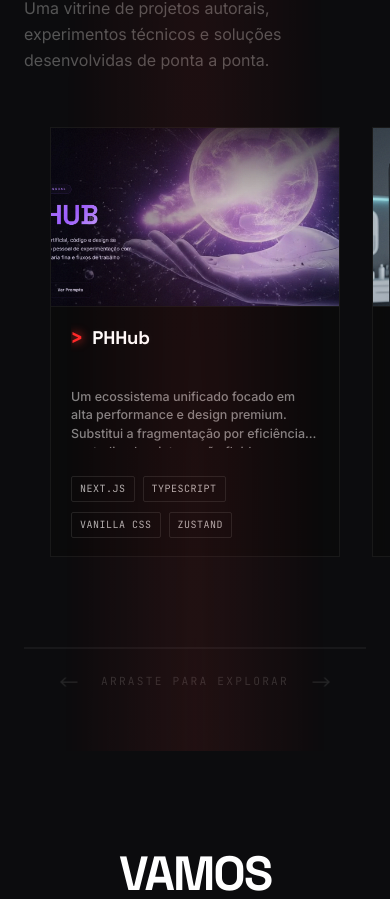
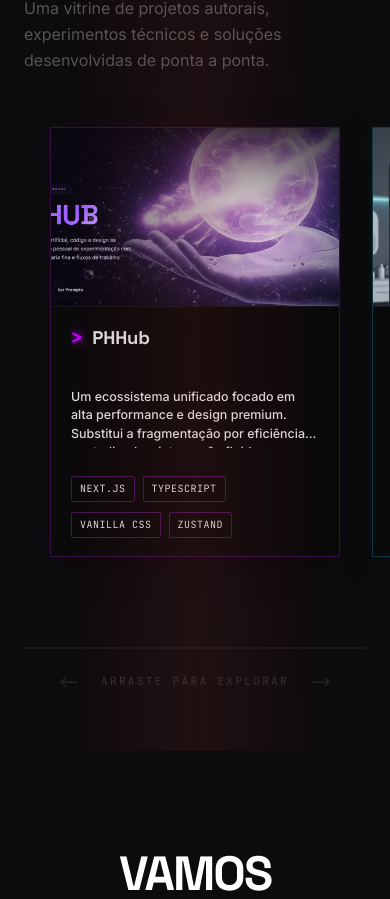
Before and after one commit to PauloHenrrq/Portfolio, a React (Vite) app: page / in a window 390 px wide. Shown: the part 6917-7816 px from the top of the page. Built offline with nearby package versions, Linux system fonts and the light colour scheme.

Commit message:
style(projects): themed card borders with project color, color-mix tech badges, and enforce 85% white text opacity

```diff
--- a/src/styles/projects.css
+++ b/src/styles/projects.css
@@ -121,7 +121,7 @@ body.is-dragging-projects * {
     overflow: hidden;
     font-size: 0.78rem !important;
     line-height: 1.45 !important;
-    color: rgba(255, 255, 255, 0.5) !important;
+    color: rgba(255, 255, 255, 0.85) !important;
     margin-bottom: 12px !important;
   }
   .wf-project-card__body {
@@ -135,7 +135,7 @@ body.is-dragging-projects * {
 .wf-project-card {
   width: 100%;
   height: 100%; /* Fill the wrapper height */
-  border: 1px solid var(--color-border);
+  border: 1px solid color-mix(in srgb, var(--project-color) 18%, rgba(255, 255, 255, 0.05));
   display: flex;
   flex-direction: column;
   position: relative;
@@ -143,12 +143,13 @@ body.is-dragging-projects * {
   backdrop-filter: blur(5px);
   -webkit-backdrop-filter: blur(5px);
   transition: all 0.3s var(--ease-premium);
+  box-shadow: 0 8px 32px -8px rgba(0, 0, 0, 0.5), 0 0 15px -4px color-mix(in srgb, var(--project-color) 12%, transparent);
 }
 
 .wf-project-card:hover {
-  border-color: var(--project-color, var(--color-accent-primary));
+  border-color: var(--project-color);
   transform: translateY(-4px);
-  box-shadow: 0 16px 48px rgba(0, 0, 0, 0.4), 0 0 30px var(--project-glow, rgba(255, 59, 59, 0.15)); /* Dynamic glow based on project */
+  box-shadow: 0 16px 48px rgba(0, 0, 0, 0.4), 0 0 30px color-mix(in srgb, var(--project-color) 25%, transparent);
 }
 
 /* ─── SVG Border Progress ─── */
@@ -271,7 +272,7 @@ body.is-dragging-projects * {
 .wf-project-card__title {
   font-size: 1.35rem;
   font-weight: 800;
-  color: #fff;
+  color: rgba(255, 255, 255, 0.85);
   font-family: var(--font-display);
   white-space: nowrap;
   overflow: hidden;
@@ -279,19 +280,24 @@ body.is-dragging-projects * {
   flex: 1;
   text-shadow: 0 0 20px rgba(255, 255, 255, 0.1);
   letter-spacing: -0.01em;
+  transition: color 0.3s ease;
+}
+
+.wf-project-card:hover .wf-project-card__title {
+  color: #fff;
 }
 
 .wf-project-card__title span {
-  color: var(--color-accent-primary);
+  color: var(--project-color, var(--color-accent-primary));
   opacity: 1;
   font-family: var(--font-mono);
   margin-right: 6px;
-  filter: drop-shadow(0 0 5px var(--color-accent-primary));
+  filter: drop-shadow(0 0 5px var(--project-color, var(--color-accent-primary)));
 }
 
 .wf-project-card__desc {
   font-size: 0.95rem;
-  color: #e0e0e0;
+  color: rgba(255, 255, 255, 0.85);
   line-height: 1.6;
   margin-bottom: 16px;
   display: -webkit-box;
@@ -314,10 +320,10 @@ body.is-dragging-projects * {
 
 .wf-tech-badge {
   background: transparent;
-  border: 1px solid rgba(255, 255, 255, 0.1);
+  border: 1px solid color-mix(in srgb, var(--project-color) 25%, rgba(255, 255, 255, 0.08));
   padding: 4px 8px;
   font-size: 10px;
-  color: #b3b3b3;
+  color: rgba(255, 255, 255, 0.85);
   border-radius: 2px;
   font-family: var(--font-mono);
   transition: all 0.3s var(--ease-premium);
@@ -326,9 +332,10 @@ body.is-dragging-projects * {
 }
 
 .wf-tech-badge:hover {
-  background: rgba(255, 25, 25, 0.1);
-  border-color: var(--color-accent-primary);
+  background: color-mix(in srgb, var(--project-color) 12%, transparent);
+  border-color: var(--project-color);
   color: #fff;
+  box-shadow: 0 0 10px color-mix(in srgb, var(--project-color) 20%, transparent);
 }
 
 .wf-project-card__links {
@@ -664,7 +671,7 @@ body.is-dragging-projects * {
   .wf-modal-info__desc {
     font-size: 0.82rem !important;
     line-height: 1.55 !important;
-    color: rgba(255, 255, 255, 0.7) !important;
+    color: rgba(255, 255, 255, 0.85) !important;
     margin-bottom: 24px !important;
   }
 
@@ -854,7 +861,7 @@ body.is-dragging-projects * {
 .wf-modal-info__title {
   font-size: 2.5rem;
   font-weight: 800;
-  color: #fff;
+  color: rgba(255, 255, 255, 0.85);
   margin-bottom: 16px;
   letter-spacing: -0.02em;
   font-family: var(--font-display);
@@ -870,7 +877,7 @@ body.is-dragging-projects * {
 .wf-modal-info__desc {
   font-size: 1rem;
   line-height: 1.7;
-  color: var(--color-text-muted);
+  color: rgba(255, 255, 255, 0.85);
   margin-bottom: 48px;
   flex: 1;
 }
```
